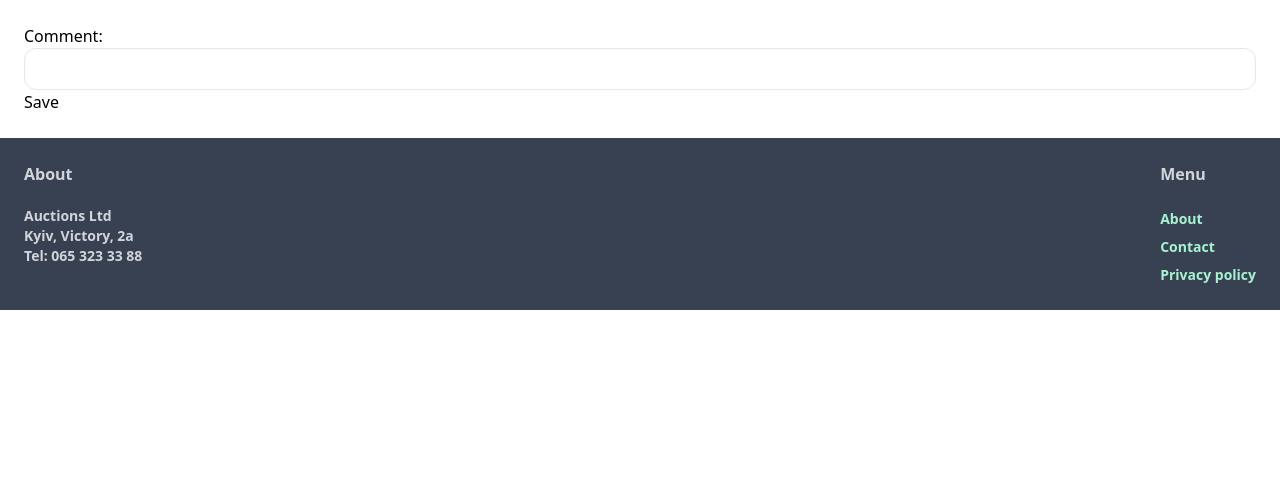
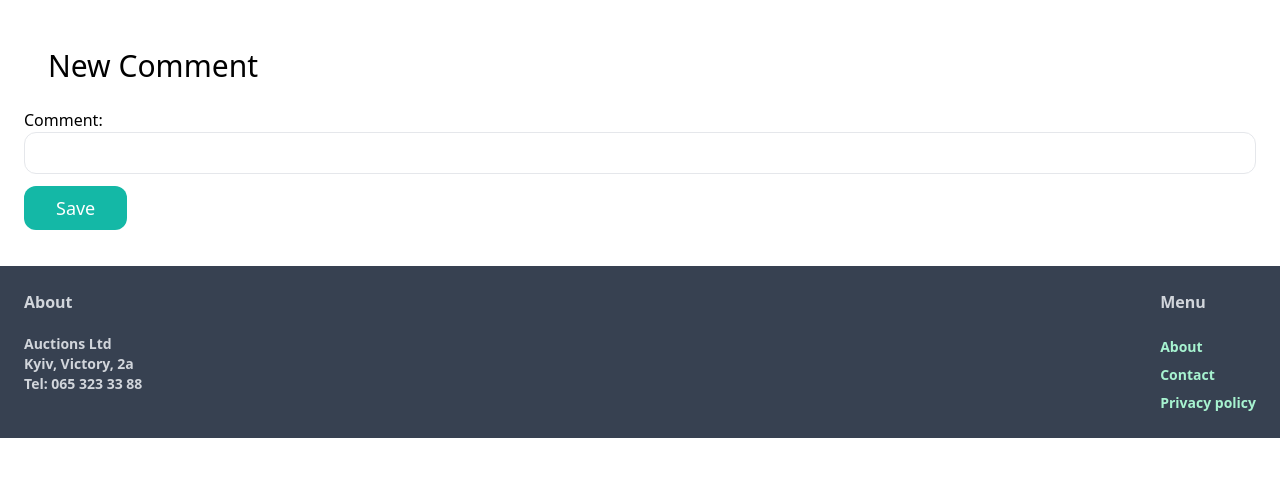
Before and after one commit to magari-GH/Ptometheus-CS50, a Django app: page /auctions/2/new_comment/ in a window 1280 px wide. Shown: the part 77-554 px from the top of the page. Run offline with Django 3.2, Linux system fonts and the light colour scheme; a user stored in the database is signed in; some libraries are stand-ins or nearby versions.

Commit message:
Added block title. Added CSS classes

```diff
--- a/task3/commerce/auctions/templates/auctions/new_comment.html
+++ b/task3/commerce/auctions/templates/auctions/new_comment.html
@@ -1,9 +1,16 @@
 {% extends "auctions/layout.html" %}
 
+{% block title %} New Comment {% endblock %}
 {% block body %}
+<h1 class="m-6 text-3xl">New Comment</h1>
 <form action="" method="post">
     {% csrf_token %}
-    {{ form.as_p }}
-    <input type="submit" value="Save">
+        <div class="space-y-2">
+        {{ form.as_p }}
+        </div>
+    <div class="py-3">
+    <input class="py-2 px-8 text-lg bg-teal-500 hover:bg-teal-700 rounded-xl text-white"
+            type="submit" value="Save">
+    </div>
 </form>
 {% endblock %}
```
